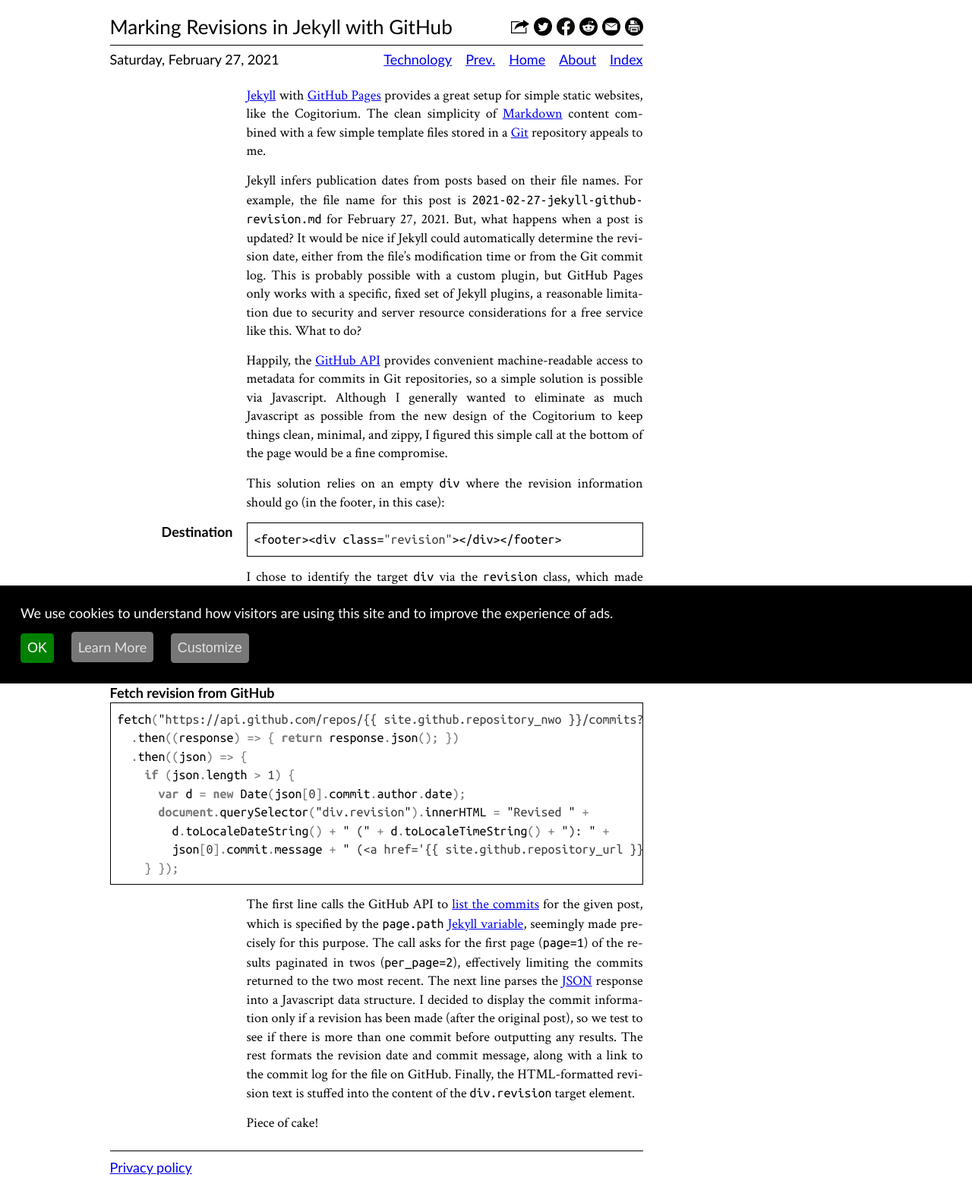
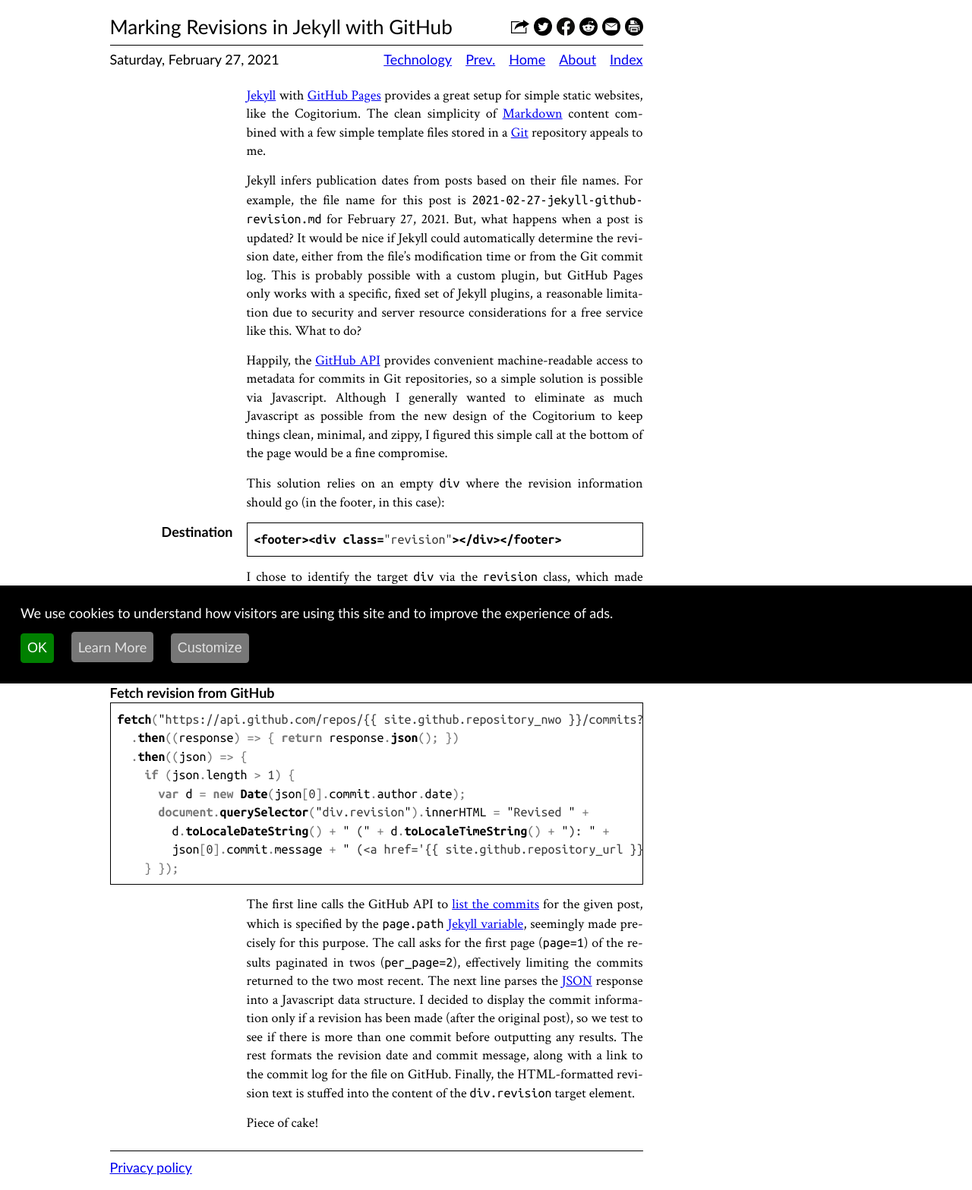
Before and after one commit to mculbert/mculbert.github.io, a Jekyll site: the page built from _posts/2021-02-27-jekyll-github-revision.md, in a window 1280 px wide. Shown: the whole page at 76% size. Built offline with Jekyll 4.4.1, drawn with Linux system fonts in a browser that asks for light colours; some web fonts are replaced.

Commit message:
Bold names in highlighted syntax

```diff
--- a/_sass/font.scss
+++ b/_sass/font.scss
@@ -59,7 +59,7 @@
   .m, .mf, .mh, .mi, .mo, .il, // Literal.Number, Literal.String
   .s, .sb, .sc, .sd, .s2, .se, .sh, .si, .sx, .sr, .s1, .ss,
     { color: $K75; }
-  .na, .nc, .ne, .nf, .nn, .nt, .nv, .vc, .vg, .vi { color: $K100; } // Name
+  .na, .nc, .ne, .nf, .nn, .nt, .nv, .vc, .vg, .vi { color: $K100; font-weight: bold; } // Name
   .gd, .gd .x { text-decoration: line-through; } // Generic.Deleted
   .gi, .gi .x { color: $K75; text-decoration: underline; } // Generic.Inserted
   .gh { font-weight: bold; } // Generic.Heading
```
